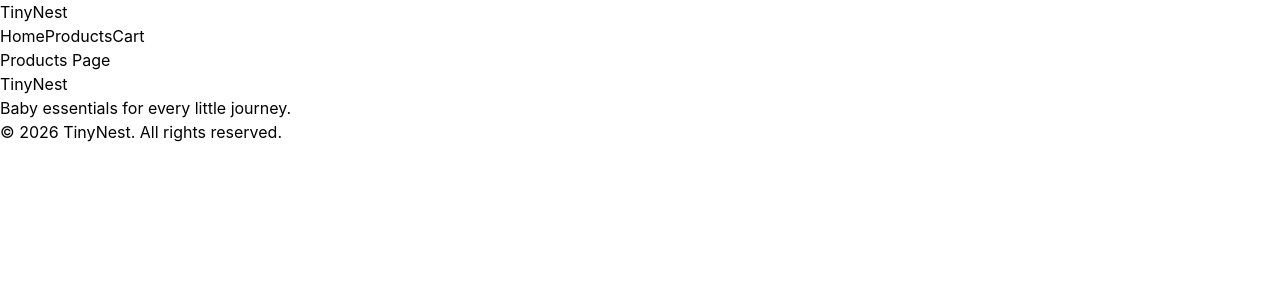
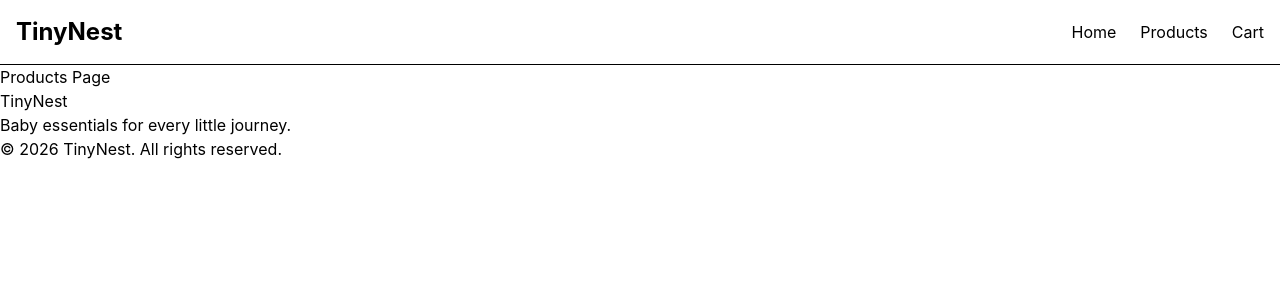
Before and after one commit to ayshasahva-stack/tinynest, a React app in the folder frontend/: page /products in a window 1280 px wide. Shown: the top 300 px of the page. Built offline with nearby package versions, Linux system fonts and the light colour scheme; the HTML template or start-up script is replaced by a standard one.

Commit message:
feat: style navbar and add navigation links

```diff
--- a/frontend/src/components/Navbar.jsx
+++ b/frontend/src/components/Navbar.jsx
@@ -1,16 +1,41 @@
+// Import Link for navigation without a full page reload
+import { Link } from "react-router-dom";
+
 // Navbar component for customer-facing pages
 function Navbar() {
     return (
-        <nav>
-            {/* TinyNest brand name */}
-            <h2>TinyNest</h2>
+        <nav className="border-b bg-white">
 
-            {/* Navigation links will be added later */}
-            <div>
-                <span>Home</span>
-                <span>Products</span>
-                <span>Cart</span>
+            {/* Main navbar container */}
+            <div className="mx-auto flex max-w-7xl items-center justify-between px-4 py-4">
+
+                {/* TinyNest brand */}
+                <h2 className="text-2xl font-bold">
+                    TinyNest
+                </h2>
+
+                {/* Navigation links */}
+                <div className="flex items-center gap-6">
+
+                    {/* Home navigation link */}
+                    <Link to="/">
+                        Home
+                    </Link>
+
+                    {/* Products navigation link */}
+                    <Link to="/products">
+                        Products
+                    </Link>
+
+                    {/* Cart navigation link */}
+                    <Link to="/cart">
+                        Cart
+                    </Link>
+
+                </div>
+
             </div>
+
         </nav>
     );
 }
```
